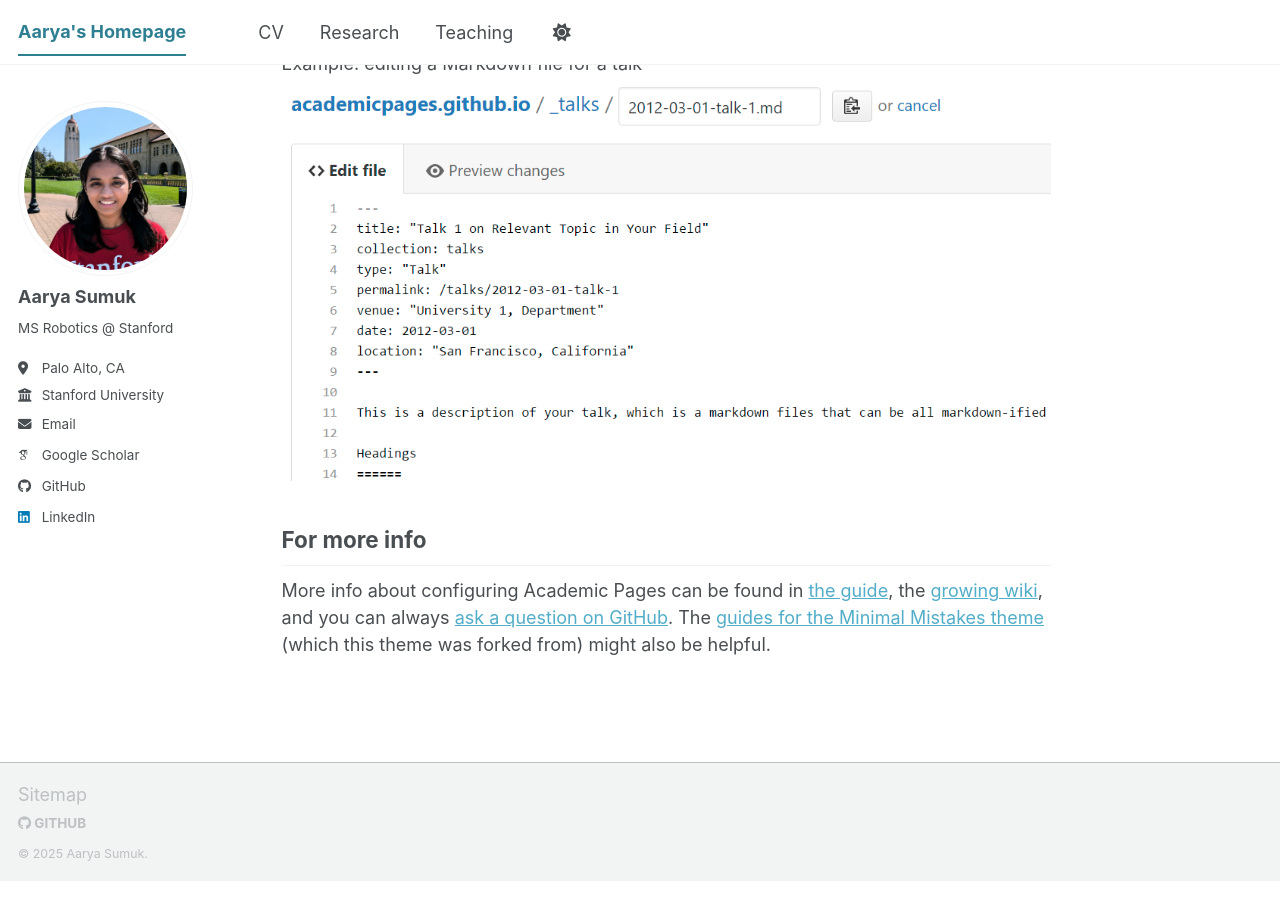
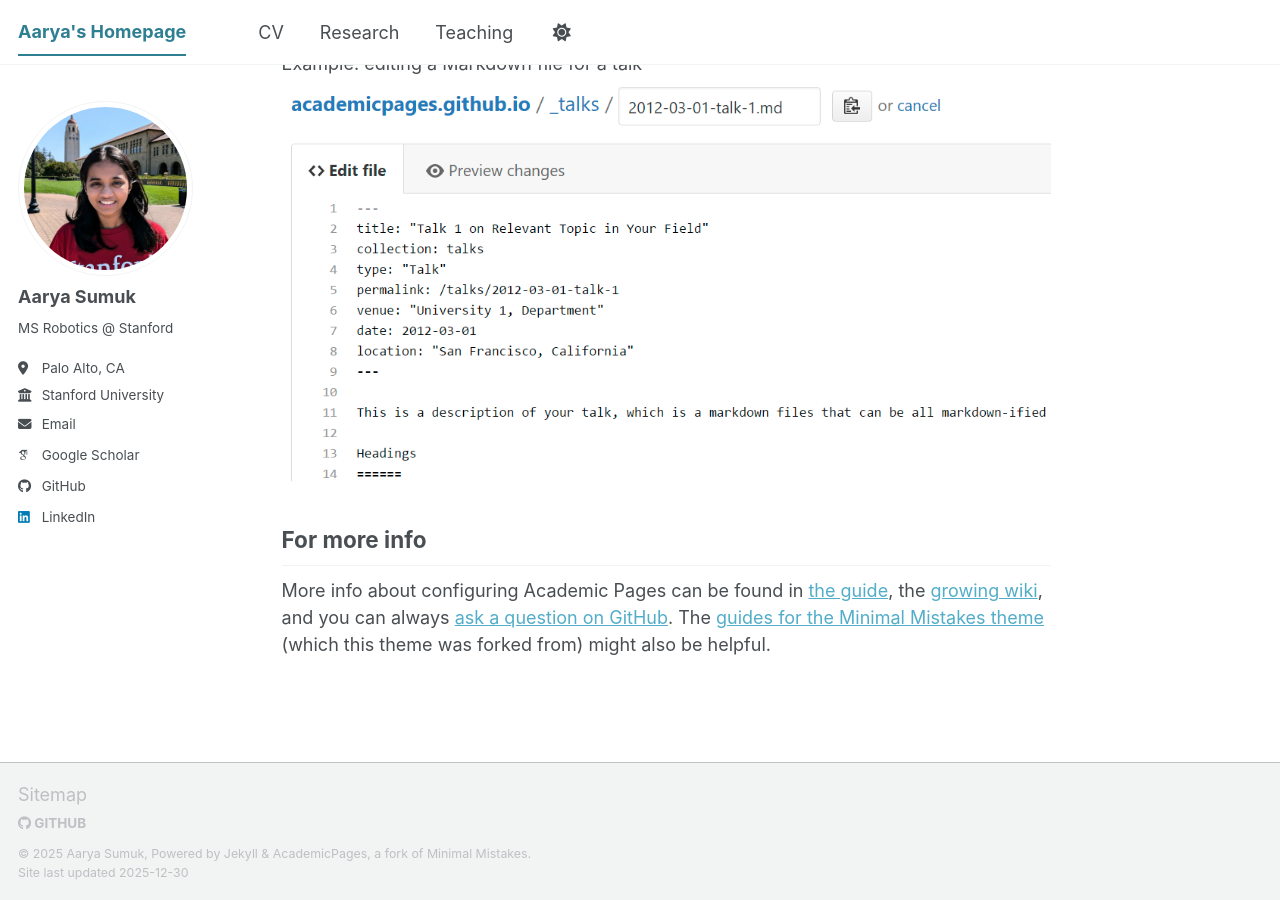
Before and after one commit to aaryasum/aaryasum.github.io, a Jekyll site: the page built from _pages/about.md, in a window 1280 px wide and 900 px high, scrolled down 2720 px. Built offline with Jekyll 4.4.1, drawn with Linux system fonts in a browser that asks for light colours; some web fonts are replaced; a script bundle is joined from its source files by our own code; library files that are not in the unit come from our copies.

Commit message:
Updated footer 2

```diff
--- a/_includes/footer.html
+++ b/_includes/footer.html
@@ -9,5 +9,6 @@
 </div>
 
 <div class="page__footer-copyright">
-  &copy; {{ site.time | date: '%Y' }} {{ site.name | default: site.title }}.
+  &copy; {{ site.time | date: '%Y' }} {{ site.name | default: site.title }}, {{ site.data.ui-text[site.locale].powered_by | default: "Powered by" }} <a href="https://jekyllrb.com" rel="nofollow">Jekyll</a> &amp; <a href="https://github.com/academicpages/academicpages.github.io">AcademicPages</a>, a fork of <a href="https://mademistakes.com/work/minimal-mistakes-jekyll-theme/" rel="nofollow">Minimal Mistakes</a>.<br />
+  Site last updated {{ "now" | date: '%Y-%m-%d' }}
 </div>
```
